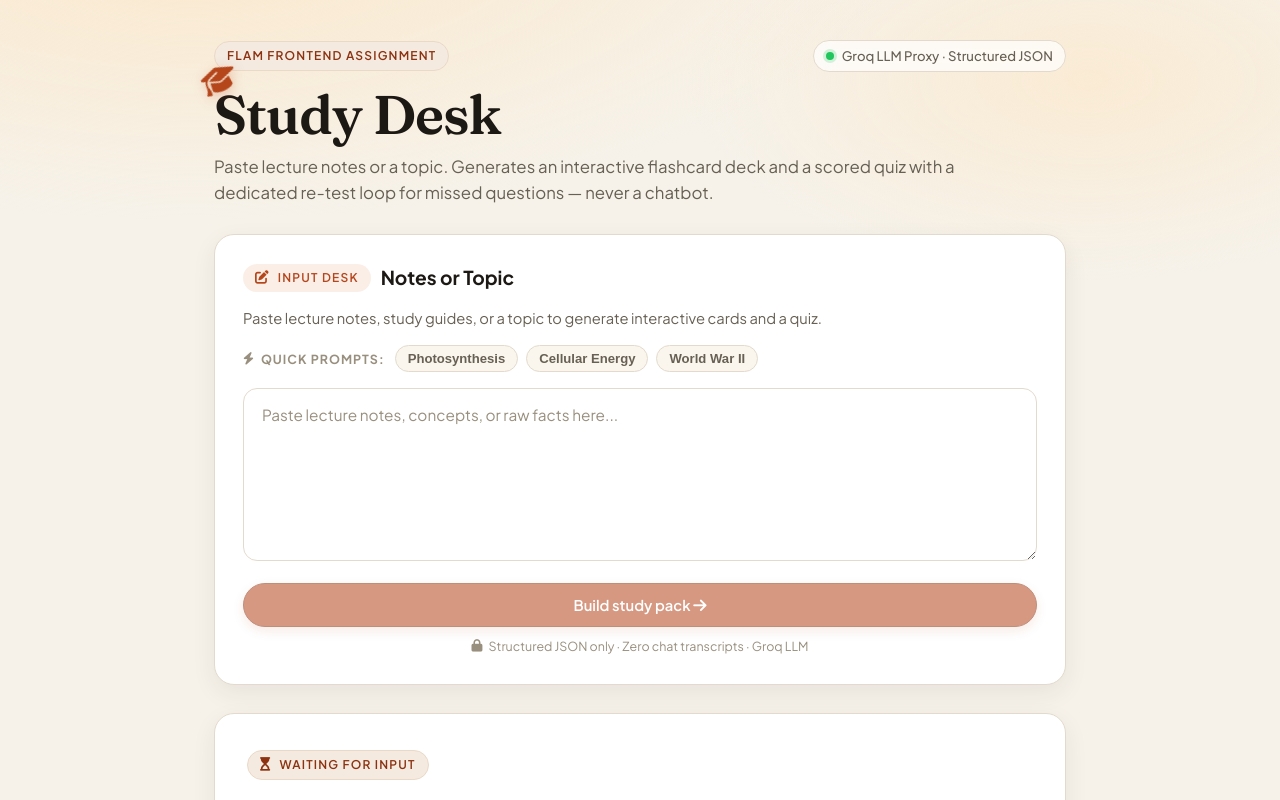
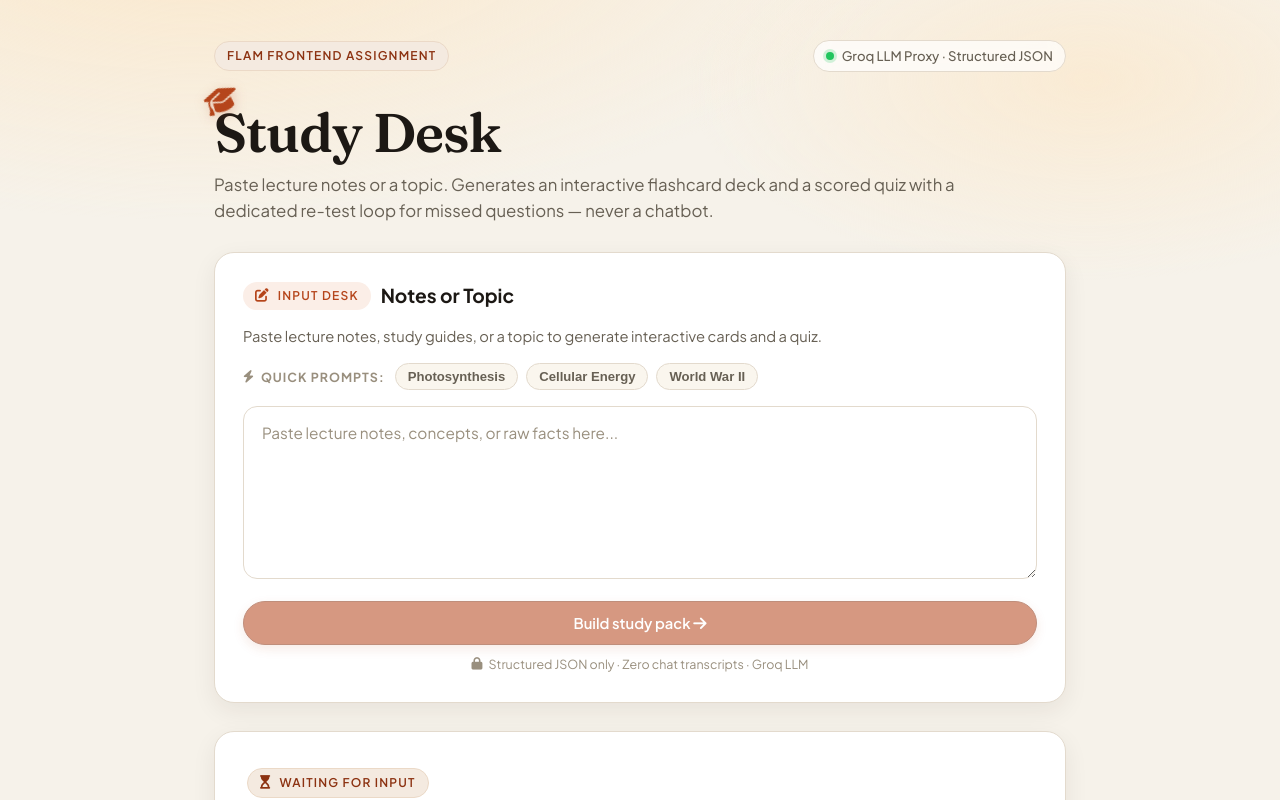
Before and after one commit to Charan-718/Flam-Assignment, a React (Vite) app: page / in a window 1280 px wide. Shown: the top 800 px of the page. Built offline with nearby package versions, Linux system fonts and the light colour scheme.

Commit message:
fix(ui): increase clearance above study desk title cap and embed vector favicon

```diff
--- a/src/index.css
+++ b/src/index.css
@@ -81,7 +81,7 @@ h4,
   justify-content: space-between;
   flex-wrap: wrap;
   gap: 12px;
-  margin-bottom: 12px;
+  margin-bottom: 30px;
 }
 
 .hero__status {
@@ -106,6 +106,10 @@ h4,
   box-shadow: 0 0 0 3px rgba(34, 197, 94, 0.2);
 }
 
+.hero__main {
+  margin-top: 8px;
+}
+
 .hero-title {
   position: relative;
   display: inline-block;
@@ -121,20 +125,20 @@ h4,
 
 .title-cap {
   position: absolute;
-  top: -18px;
-  left: -12px;
-  font-size: 0.52em;
+  top: -15px;
+  left: -9px;
+  font-size: 0.5em;
   color: var(--accent);
-  transform: rotate(-24deg);
+  transform: rotate(-22deg);
   pointer-events: none;
-  filter: drop-shadow(0 3px 6px rgba(181, 69, 27, 0.3));
+  filter: drop-shadow(0 3px 6px rgba(181, 69, 27, 0.28));
   transition: transform 0.25s cubic-bezier(0.34, 1.56, 0.64, 1);
   display: inline-block;
   line-height: 1;
 }
 
 .hero-title:hover .title-cap {
-  transform: rotate(-16deg) scale(1.12) translateY(-3px);
+  transform: rotate(-16deg) scale(1.1) translateY(-2px);
 }
 
 .lede {
```
Also changed, not shown: index.html (+2 -1 lines).
